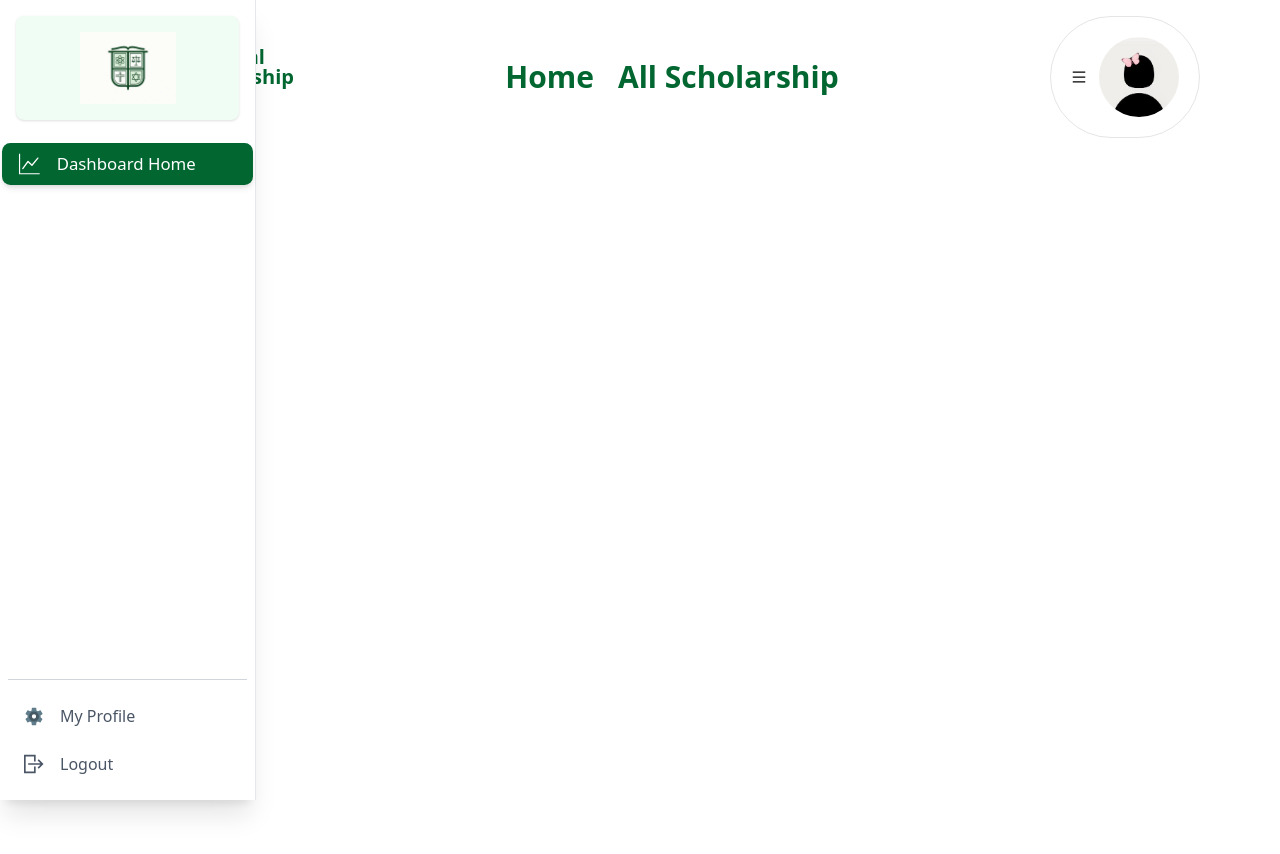
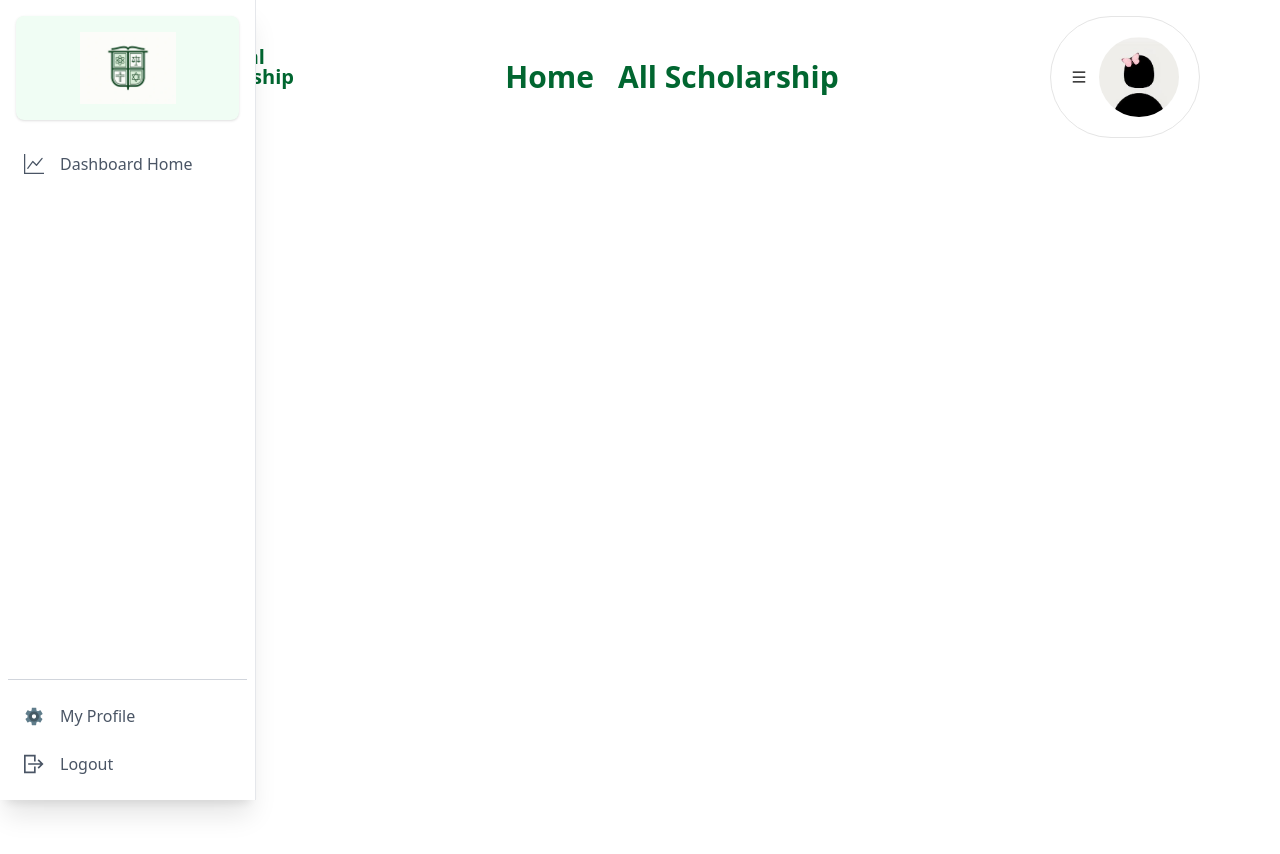
Before and after one commit to Afrida-Islam/Assignment011, a React (Vite) app: page /dashboard in a window 1280 px wide. Shown: the top 854 px of the page. Built offline with nearby package versions, Linux system fonts and the light colour scheme; no server answers.

Commit message:
change the path of dashboard home

```diff
--- a/src/Pages/Register.jsx
+++ b/src/Pages/Register.jsx
@@ -1,4 +1,4 @@
-import { Link, useLocation, useNavigate } from "react-router-dom"; // Use react-router-dom for imports
+import { Link, useLocation, useNavigate } from "react-router-dom";
 import { FcGoogle } from "react-icons/fc";
 import useAuth from "../hooks/useAuth";
 import { toast } from "react-hot-toast";
@@ -11,13 +11,13 @@ const Register = () => {
     useAuth();
   const navigate = useNavigate();
   const location = useLocation();
-  const from = location.state?.from || "/"; // Check for .from property
+  const from = location.state?.from || "/";
 
   const {
     register,
     handleSubmit,
     formState: { errors },
-    reset, // Added reset for potential future use
+    reset,
   } = useForm();
 
   console.log(errors);
@@ -27,17 +27,10 @@ const Register = () => {
     const imageFile = image[0];
 
     try {
-      // 1. Create User. If this fails, the process stops before image upload.
       const result = await createUser(email, password);
 
       let user = await result.user;
-
-      // console.log(user.accessToken);
-
-      // 2. Upload Image
       const imageURL = await imageUpload(imageFile);
-
-      // 3. Update Profile and Save User Data
       await updateUserProfile(name, imageURL);
       let userInfo = await saveOrUpdateUser(
         { name, email, image: imageURL },
--- a/src/Pages/Sidebar.jsx
+++ b/src/Pages/Sidebar.jsx
@@ -51,11 +51,7 @@ const Sidebar = () => {
 
           <nav className="mt-6">
             {/* Common Menu: Statistics */}
-            <MenuItem
-              icon={BsGraphUp}
-              label="Dashboard Home"
-              address="/dashboard"
-            />
+            <MenuItem icon={BsGraphUp} label="Dashboard Home" address="/" />
 
             {/* Role Based Menus */}
             {role === "Admin" && <AdminMenu />}
@@ -74,7 +70,6 @@ const Sidebar = () => {
           />
           <button
             onClick={logOut}
-            address="/"
             className="flex w-full items-center px-4 py-2 mt-2 text-gray-600 hover:bg-red-50 hover:text-red-700 transition-colors duration-300 rounded-lg"
           >
             <GrLogout className="w-5 h-5" />
```
